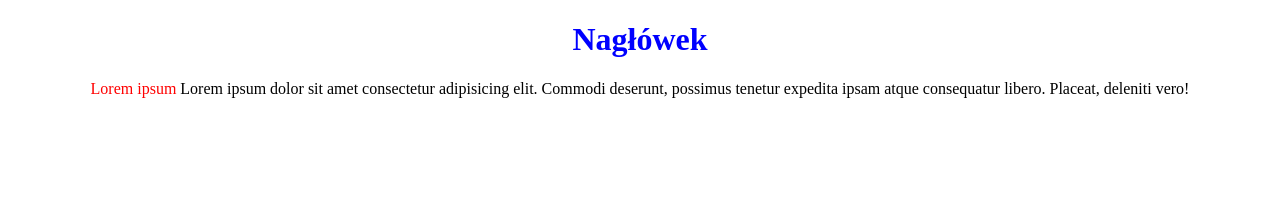
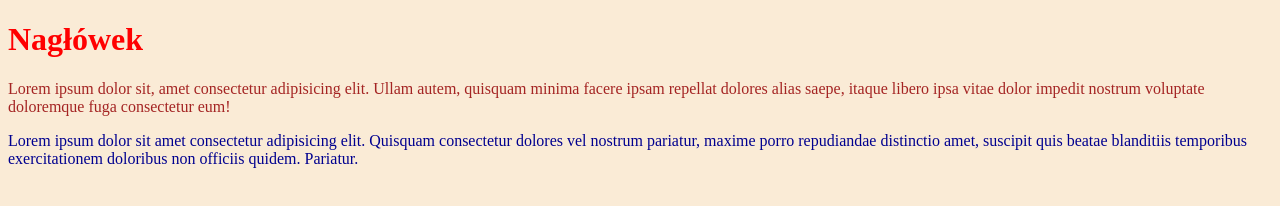
Before and after one commit to kkozak77/css-poprawa, a plain HTML site: page index.html in a window 1280 px wide. Drawn offline with Linux system fonts and the light colour scheme.

Commit message:
css-kolory-poprawa

```diff
--- a/css/style.css
+++ b/css/style.css
@@ -1,10 +1,14 @@
+body {
+    background-color: #faebd6;
+}
 h1 {
-    color: blue;
-    text-align: center
+   color: red;
 }
-p {
-    text-align: center
+
+.p1 {
+    color: #a42423;
 }
-.style {
-    color: red;
+
+.p2 {
+    color: #00008f;
 }
--- a/index.html
+++ b/index.html
@@ -5,17 +5,21 @@
     <meta http-equiv="X-UA-Compatible" content="IE=edge">
     <meta name="viewport" content="width=device-width, initial-scale=1.0">
     <title>CSS</title>
-
     <link rel="stylesheet" href="css/style.css">
 </head>
 <body>
 
     <h1>Nagłówek</h1>
-    <p>
-        <span class="style">Lorem ipsum</span>
-        Lorem ipsum dolor sit amet consectetur adipisicing elit. Commodi deserunt, possimus tenetur expedita ipsam atque consequatur libero. Placeat, deleniti vero!
+    <p class="p1">
+
+        Lorem ipsum dolor sit, amet consectetur adipisicing elit. Ullam autem, quisquam minima facere ipsam repellat dolores alias saepe, itaque libero ipsa vitae dolor impedit nostrum voluptate doloremque fuga consectetur eum!
+
+    </p>
+
+    <p class="p2">
+
+        Lorem ipsum dolor sit amet consectetur adipisicing elit. Quisquam consectetur dolores vel nostrum pariatur, maxime porro repudiandae distinctio amet, suscipit quis beatae blanditiis temporibus exercitationem doloribus non officiis quidem. Pariatur.
 
     </p>
 
 </body>
-</html>
```
